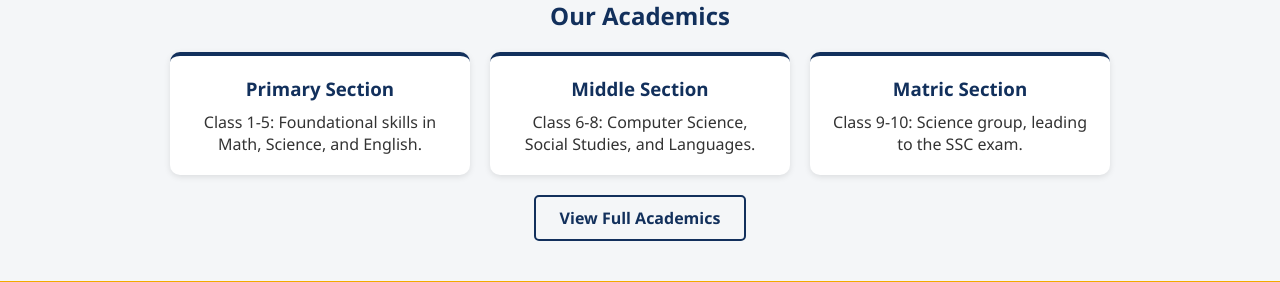
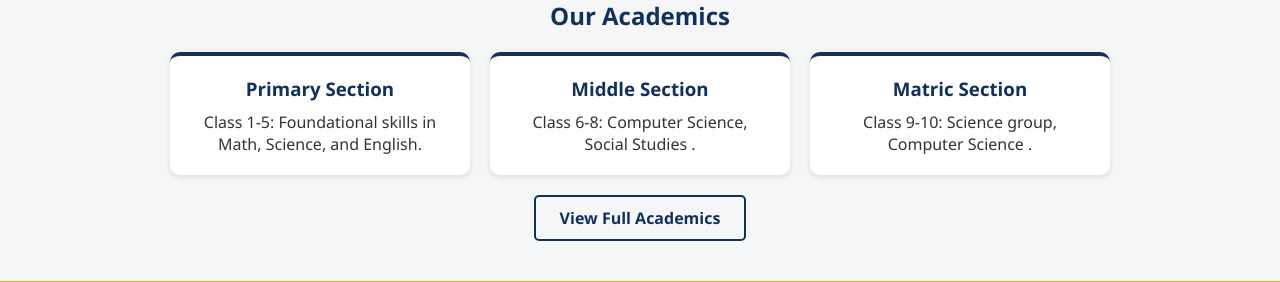
Before and after one commit to nomanai4655-sky/school-website-2, a Flask app: page / in a window 1280 px wide. Shown: the part 1127-1409 px from the top of the page. Run offline with Flask 3, Linux system fonts and the light colour scheme.

Commit message:
Update home.html

```diff
--- a/templates/home.html
+++ b/templates/home.html
@@ -4,7 +4,7 @@
 
 <section class="hero">
     <div class="hero-content">
-        <h1 data-en="Welcome to The Educators (Soban Campus)" data-ur="دی ایجوکیٹرز (سوبن کیمپس) میں خوش آمدید">Welcome to The Educators (Soban Campus)</h1>
+        <h1 data-en="Welcome to The Educators (Soban Campus)" data-ur="دی ایجوکیٹرز (ثوبان کیمپس) میں خوش آمدید">Welcome to The Educators (Soban Campus)</h1>
         <p class="tagline" data-en="Join Conceptual Learning" data-ur="تصوراتی تعلیم کا حصہ بنیں">Join Conceptual Learning</p>
         <a href="{{ url_for('admission') }}" class="btn" data-en="Admissions Open" data-ur="داخلے جاری ہیں">Admissions Open</a>
     </div>
@@ -49,7 +49,7 @@
 
 <section class="about-preview">
     <div class="about-preview-inner">
-        <h2 data-en="About The Educators (Soban Campus)" data-ur="دی ایجوکیٹرز (سوبن کیمپس) کے بارے میں">About The Educators (Soban Campus)</h2>
+        <h2 data-en="About The Educators (Soban Campus)" data-ur="دی ایجوکیٹرز (ثوبان کیمپس) کے بارے میں">About The Educators (Soban Campus)</h2>
         <p data-en="The Educators (Soban Campus) is dedicated to conceptual learning — helping students truly understand what they study rather than simply memorizing it. Our mission is to empower students through quality education, strong moral values, and character development." data-ur="دی ایجوکیٹرز (سوبن کیمپس) تصوراتی تعلیم کے لیے وقف ہے — طلباء کو حقیقی سمجھ فراہم کرنا، صرف رٹا نہیں۔ ہمارا مشن معیاری تعلیم، مضبوط اخلاقی اقدار اور کردار سازی کے ذریعے طلباء کو بااختیار بنانا ہے۔">The Educators (Soban Campus) is dedicated to conceptual learning — helping
            students truly understand what they study rather than simply memorizing it.
            Our mission is to empower students through quality education, strong moral
@@ -67,11 +67,11 @@
         </div>
         <div class="card">
             <h3 data-en="Middle Section" data-ur="مڈل سیکشن">Middle Section</h3>
-            <p data-en="Class 6-8: Computer Science, Social Studies, and Languages." data-ur="جماعت 6-8: کمپیوٹر سائنس، معاشرتی علوم اور زبانیں۔">Class 6-8: Computer Science, Social Studies, and Languages.</p>
+            <p data-en="Class 6-8: Computer Science, Social Studies ." data-ur="جماعت 6-8: کمپیوٹر سائنس، معاشرتی علوم۔">Class 6-8: Computer Science, Social Studies, and Languages.</p>
         </div>
         <div class="card">
             <h3 data-en="Matric Section" data-ur="میٹرک سیکشن">Matric Section</h3>
-            <p data-en="Class 9-10: Science group, leading to the SSC exam." data-ur="جماعت 9-10: سائنس گروپ، میٹرک کے امتحان تک۔">Class 9-10: Science group, leading to the SSC exam.</p>
+            <p data-en="Class 9-10: Science group, Computer Science ." data-ur="جماعت 9-10: سائنس گروپ، میٹرک کے امتحان تک۔">Class 9-10: Science group, leading to the SSC exam.</p>
         </div>
     </div>
     <a href="{{ url_for('academics') }}" class="btn btn-outline" style="margin-top: 20px; display: inline-block;" data-en="View Full Academics" data-ur="مکمل تعلیمی تفصیلات دیکھیں">View Full Academics</a>
```
